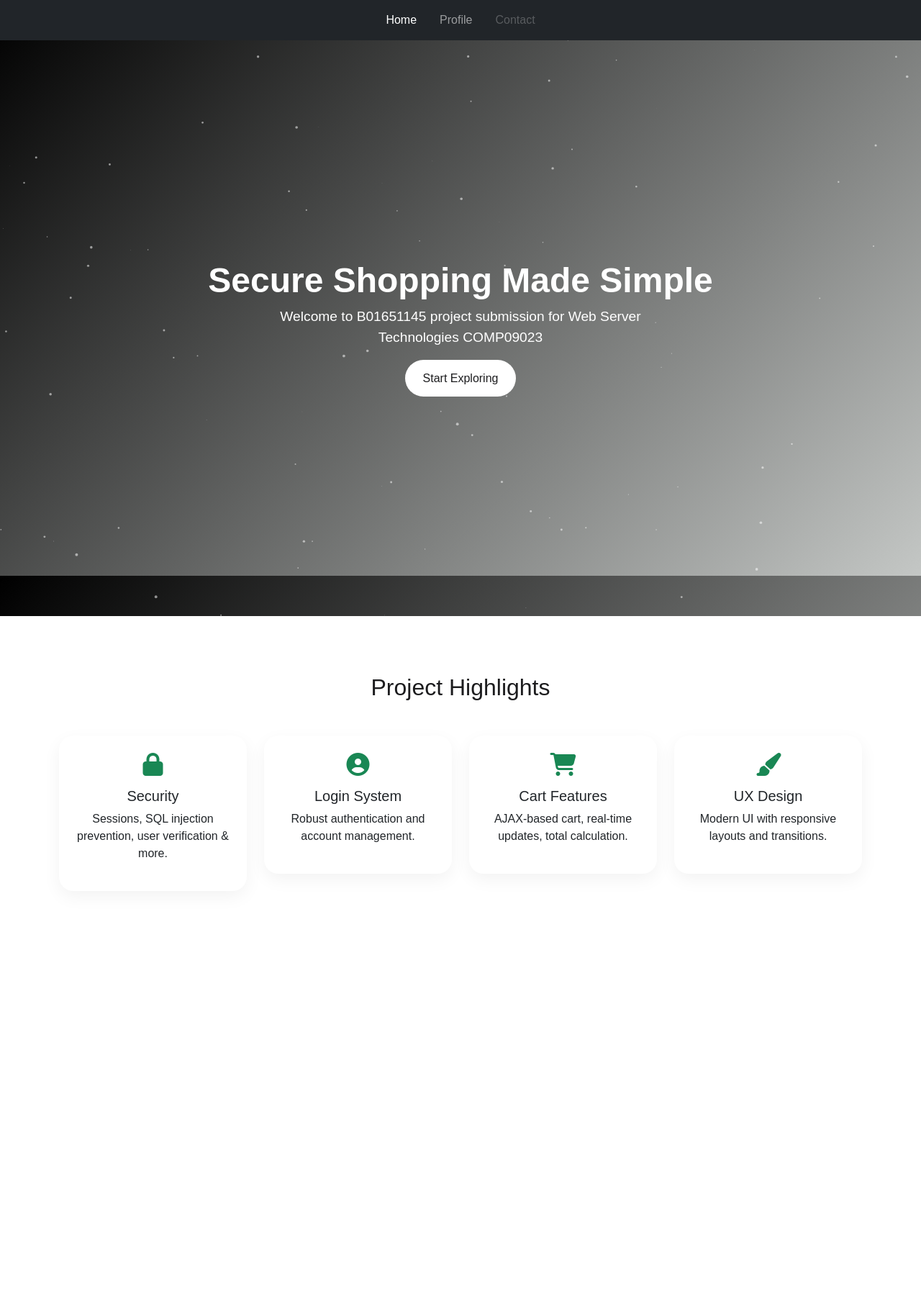
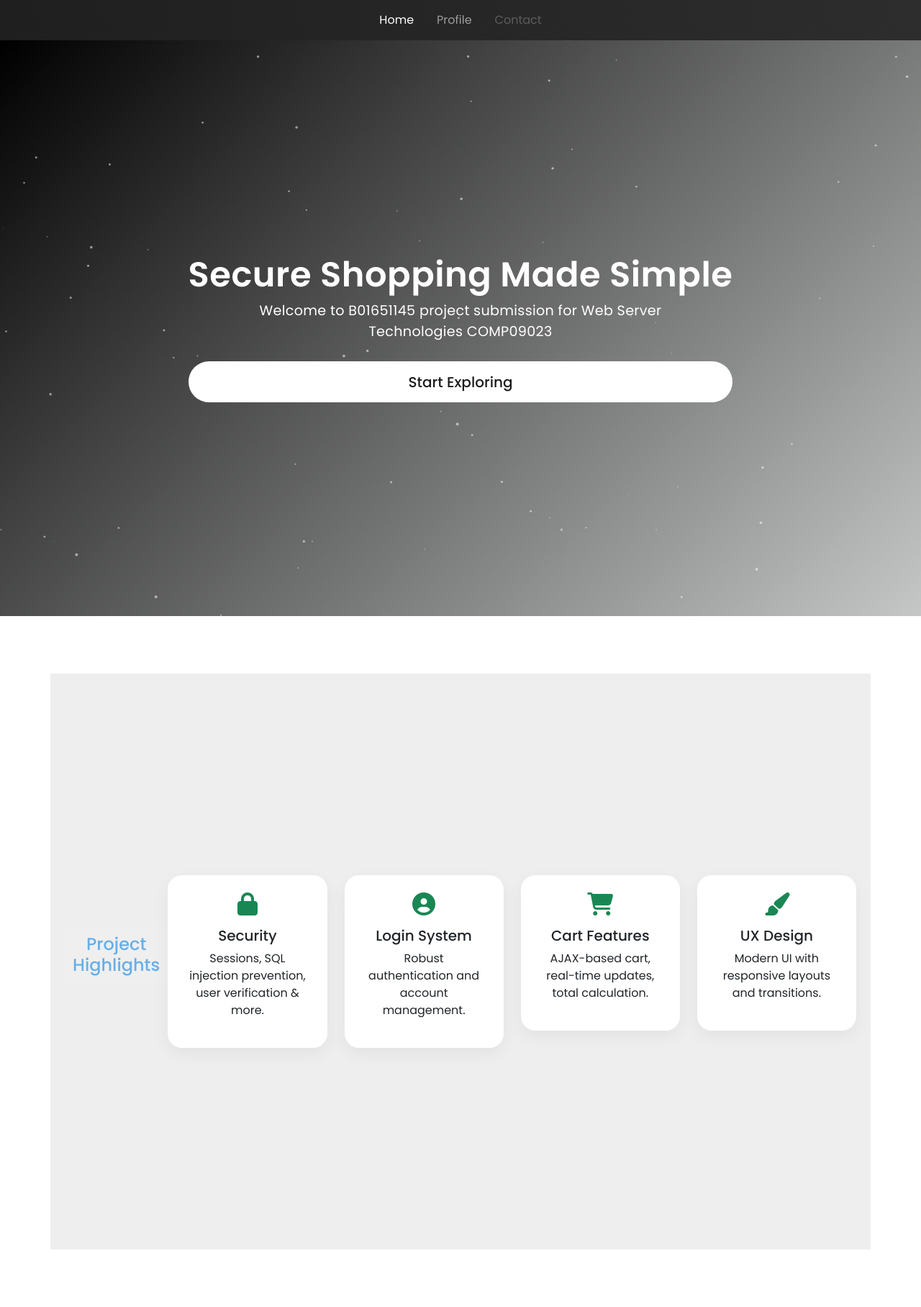
Before and after one commit to kawrae/wst-project, a PHP site: page / in a window 1280 px wide. Shown: the whole page at 72% size. Before the commit the page ends 1191 px from the top, so only its background shows below. Run offline with PHP 8.4, Linux system fonts and the light colour scheme.

Commit message:
Moved styling

```diff
--- a/index.php
+++ b/index.php
@@ -6,126 +6,11 @@
     <meta charset="UTF-8">
     <title>Secure Cart Project</title>
     <meta name="viewport" content="width=device-width, initial-scale=1.0">
-    <!-- Bootstrap + Icons -->
     <link href="https://cdn.jsdelivr.net/npm/bootstrap@5.3.2/dist/css/bootstrap.min.css" rel="stylesheet">
     <link href="https://cdnjs.cloudflare.com/ajax/libs/font-awesome/6.4.0/css/all.min.css" rel="stylesheet">
-    <style>
-        :root {
-            --primary: rgb(0, 0, 0);
-            --secondary: rgb(196, 199, 197);
-            --white: #fff;
-            --dark: #1c1c1e;
-        }
+    <link rel="stylesheet" href="style.css">
+</head>
 
-        * {
-            font-family: 'Poppins', sans-serif;
-            margin: 0;
-            padding: 0;
-            box-sizing: border-box;
-            outline: none;
-            border: none;
-            text-decoration: none;
-        }
-
-        body,
-        html {
-            height: 100%;
-            margin: 0;
-            background: linear-gradient(135deg, var(--primary), var(--secondary));
-            color: var(--white);
-            scroll-behavior: smooth;
-        }
-
-        .hero-section {
-            position: relative;
-            min-height: 100vh;
-            display: flex;
-            justify-content: center;
-            align-items: center;
-            text-align: center;
-            padding: 2rem;
-            overflow: hidden;
-        }
-
-        .hero-content {
-            position: relative;
-            z-index: 1;
-            animation: slideInLeft 1.2s ease-out forwards;
-
-            display: flex;
-            flex-direction: column;
-            align-items: center;
-            justify-content: center;
-        }
-
-        .hero-section h1 {
-            font-size: 3rem;
-            font-weight: 700;
-        }
-
-        .hero-section p {
-            font-size: 1.2rem;
-            max-width: 600px;
-        }
-
-        .btn-main {
-            background-color: var(--white);
-            color: var(--dark);
-            padding: 0.8rem 1.5rem;
-            border-radius: 30px;
-            font-weight: 500;
-            transition: all 0.3s ease;
-        }
-
-        .btn-main:hover {
-            background-color:rgb(204, 243, 191);
-            transform: translateY(-1px);
-            color: black;
-        }
-
-        .features {
-            padding: 5rem 2rem;
-            background: var(--white);
-            color: var(--dark);
-        }
-
-        .features .card {
-            border: none;
-            border-radius: 20px;
-            box-shadow: 0 8px 24px rgba(0, 0, 0, 0.05);
-            transition: transform 0.3s ease;
-        }
-
-        .features .card:hover {
-            transform: translateY(-5px);
-        }
-
-        canvas {
-            position: absolute;
-            top: 0;
-            left: 0;
-            z-index: 0;
-            pointer-events: none;
-        }
-
-        @keyframes slideInLeft {
-            from {
-                opacity: 0;
-                transform: translateX(-100px);
-            }
-
-            to {
-                opacity: 1;
-                transform: translateX(0);
-            }
-        }
-
-        .hero-content {
-            z-index: 1;
-            animation: slideInLeft 1.2s ease-out forwards;
-        }
-    </style>
-</head>
 
 <body>
 
--- a/style.css
+++ b/style.css
@@ -653,3 +653,109 @@ body.dark-mode {
       transform: translateY(0);
    }
 }
+
+/* Index page */
+
+#index-hero {
+   position: relative;
+   min-height: 100vh;
+   display: flex;
+   justify-content: center;
+   align-items: center;
+   text-align: center;
+}
+
+.hero-section {
+   position: relative;
+   min-height: 100vh;
+   display: flex;
+   justify-content: center;
+   align-items: center;
+   text-align: center;
+   padding: 2rem;
+   overflow: hidden;
+   background: linear-gradient(135deg, #000000, #c4c7c5);
+   color: #fff;
+}
+
+.hero-content {
+   position: relative;
+   z-index: 1;
+   display: flex;
+   flex-direction: column;
+   align-items: center;
+   justify-content: center;
+   animation: slideInLeft 1.2s ease-out forwards;
+}
+
+.hero-content h1 {
+   font-size: 3rem;
+   font-weight: 700;
+   letter-spacing: 0.5px;
+}
+
+.hero-content p {
+   font-size: 1.2rem;
+   max-width: 600px;
+   letter-spacing: 0.3px;
+}
+
+.btn-main {
+   background-color: #fff;
+   color: #1c1c1e;
+   padding: 0.8rem 1.5rem;
+   border-radius: 30px;
+   font-weight: 500;
+   transition: all 0.3s ease;
+}
+
+.btn-main:hover {
+   background-color: rgb(204, 243, 191);
+   color: black;
+   transform: translateY(-1px);
+}
+
+.features {
+   padding: 5rem 2rem;
+   background: #fff;
+   color: #1c1c1e;
+}
+
+.features .card {
+   border: none;
+   border-radius: 20px;
+   box-shadow: 0 8px 24px rgba(0, 0, 0, 0.05);
+   transition: transform 0.3s ease;
+   padding: 2rem 1rem;
+   text-align: center;
+}
+
+.features .card:hover {
+   transform: translateY(-5px);
+}
+
+.features .card i {
+   margin-bottom: 1rem;
+   font-size: 2rem;
+   color: #28a745;
+}
+
+canvas#bg-canvas {
+   position: absolute;
+   top: 0;
+   left: 0;
+   z-index: 0;
+   pointer-events: none;
+}
+
+@keyframes slideInLeft {
+   from {
+      opacity: 0;
+      transform: translateX(-100px);
+   }
+
+   to {
+      opacity: 1;
+      transform: translateX(0);
+   }
+}
```
